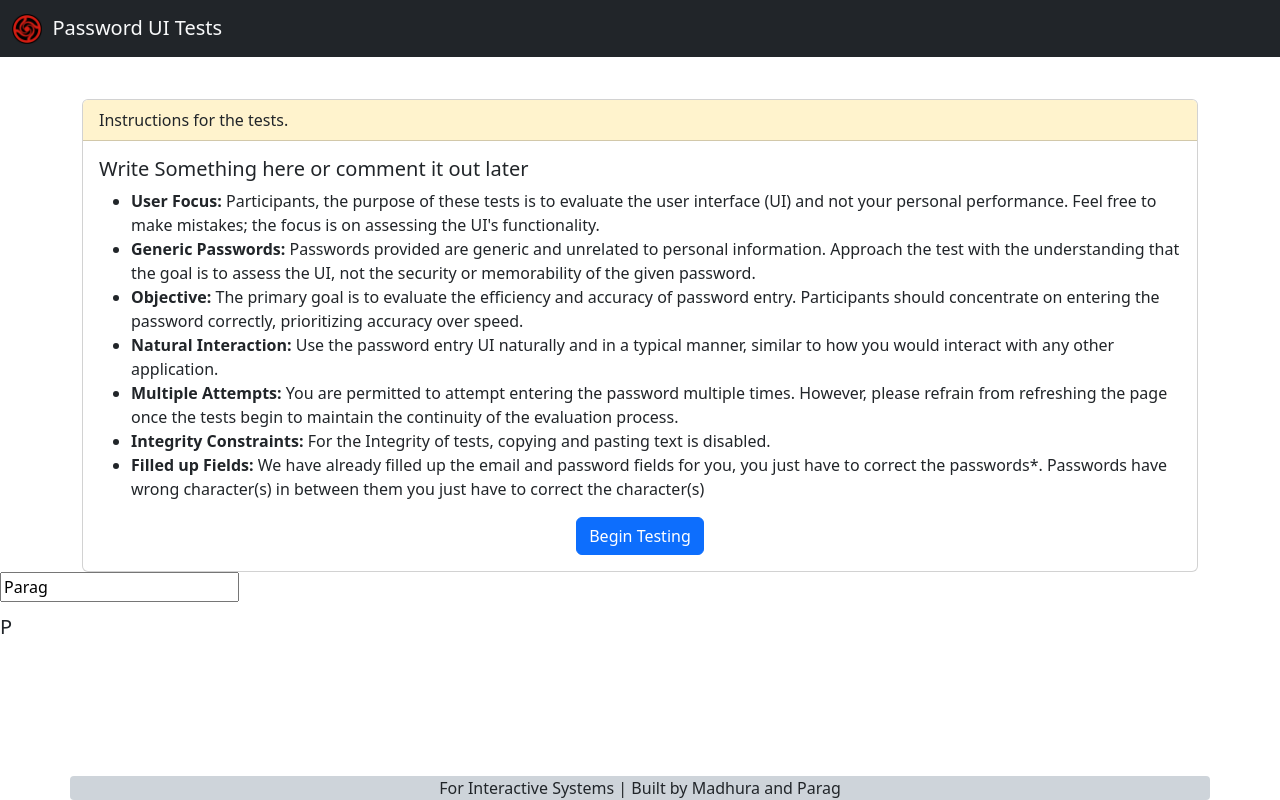
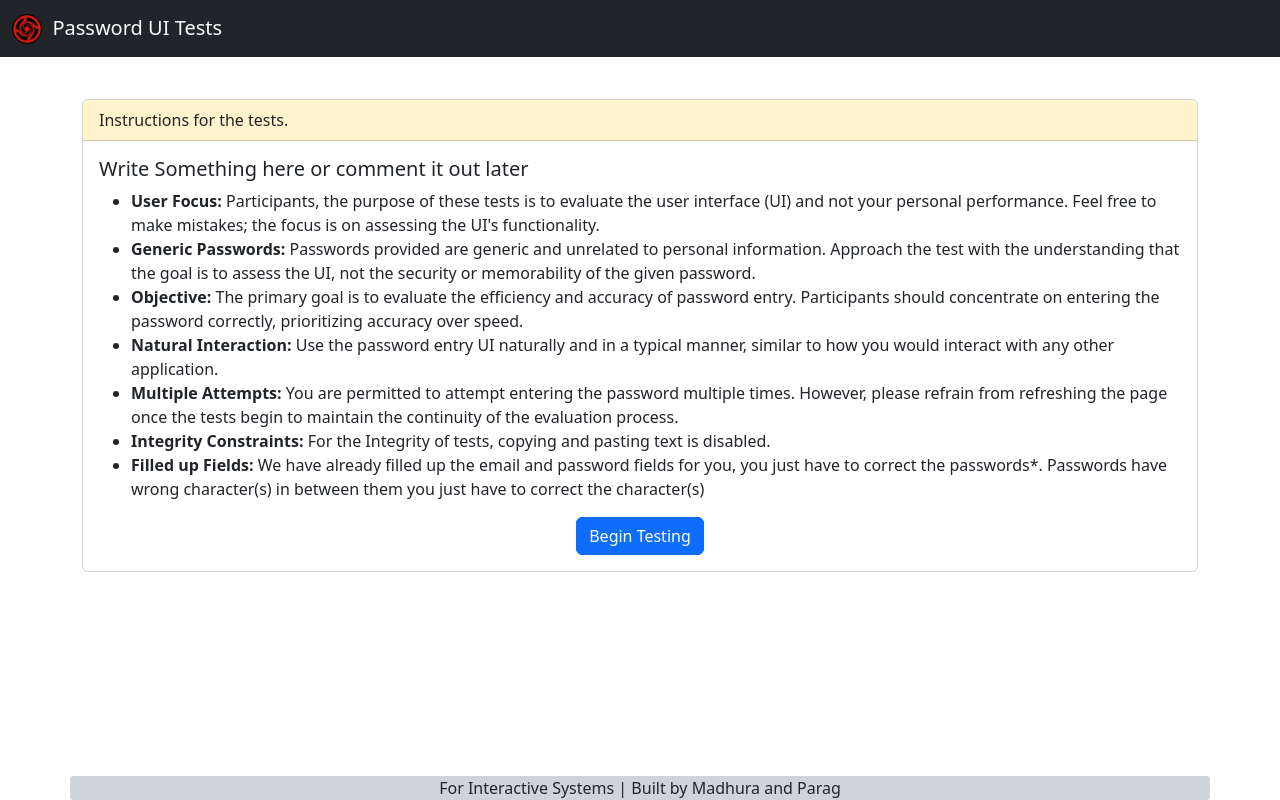
Before and after one commit to ParagNirwan/Password-UI-Tests, a React (Vite) app: page / in a window 1280 px wide. Built offline with nearby package versions, Linux system fonts and the light colour scheme.

Commit message:
Removed Maginifier and Made the second pw field a text input field

```diff
--- a/src/App.tsx
+++ b/src/App.tsx
@@ -3,7 +3,6 @@ import Navbar from "./components/Navbar";
 import PasswordField from "./components/PasswordField";
 import Rules from "./components/Instructions";
 import Footer from "./components/Footer";
-import TextMagnifier from "./components/TextMagnifier";
 
 function App() {
   // State variable to track whether testing has begun
@@ -19,7 +18,6 @@ function App() {
       <Navbar />
       {!testingStarted && <Rules onBeginTesting={handleBeginTesting} />}
       {testingStarted && <PasswordField />}
-      <TextMagnifier initialText={"Parag"}></TextMagnifier>
       <Footer></Footer>
       {/* <End></End> */}
     </div>
--- a/src/components/PasswordField.tsx
+++ b/src/components/PasswordField.tsx
@@ -170,7 +170,7 @@ function PasswordField() {
               </label>
               <div className="my-div"></div>
               <input
-                type="password"
+                type="text"
                 className="form-control"
                 id="pw2"
                 placeholder="Password"
```
